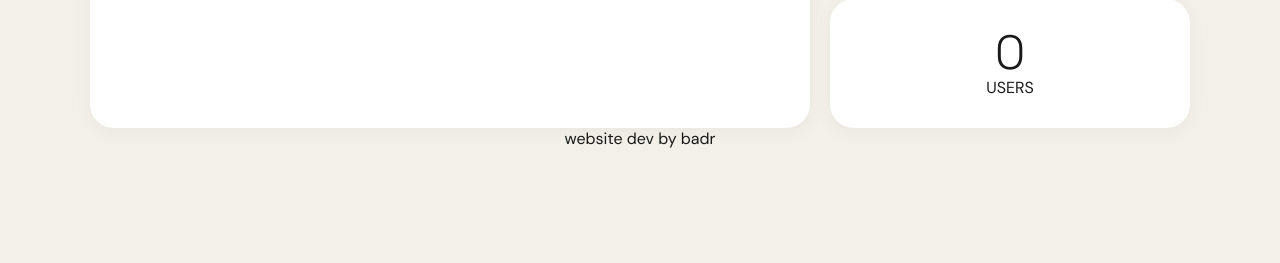
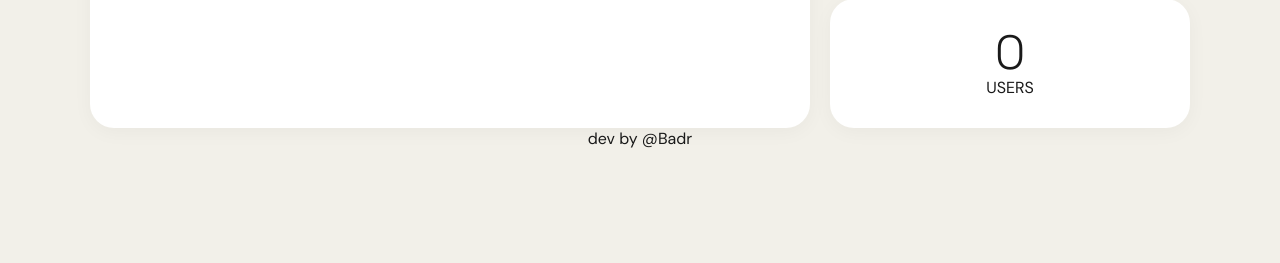
Before and after one commit to Jnbla6/Rouletteproject, a Flask app: template templates/dashboard.html in a window 1280 px wide. Shown: the part 537-800 px from the top of the page. Run offline with Flask 3, Linux system fonts and the light colour scheme; the template is opened without the code that fills it, so the values that code supplies are empty; some libraries are stand-ins or nearby versions.

Commit message:
Update dashboard.html

```diff
--- a/templates/dashboard.html
+++ b/templates/dashboard.html
@@ -76,7 +76,7 @@
     </script>
     <script src="{{ url_for('static', filename='script.js') }}"></script>
 
-    </div> <div class="footer">website dev by badr</div>
+    </div> <div class="footer">dev by @Badr</div>
 
 </body>
 </html>
```
